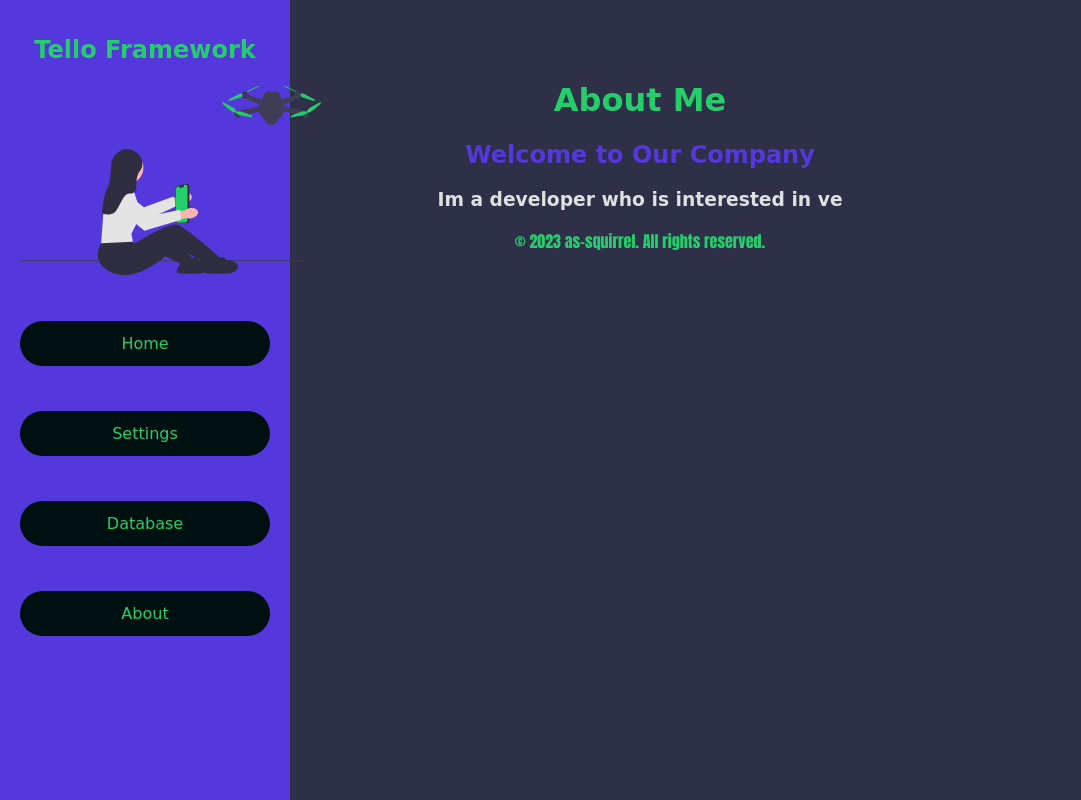
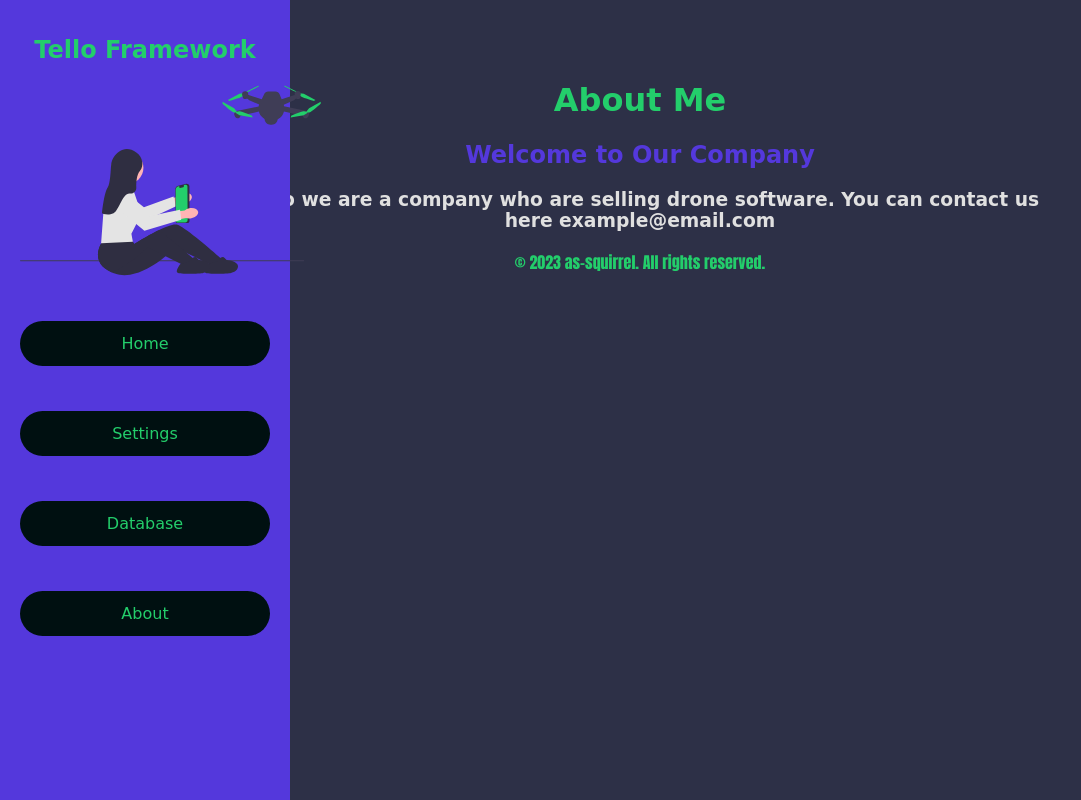
Before and after one commit to as-squirrel/Tello-Framework, a Flask app: template templates/about.html in a window 1280 px wide. Shown: the whole page, without its empty margins (0-1081 px from the left). Run offline with Flask 3, Linux system fonts and the light colour scheme; the template is opened without the code that fills it, so the values that code supplies are empty.

Commit message:
Update about.html

```diff
--- a/templates/about.html
+++ b/templates/about.html
@@ -56,7 +56,7 @@
 
     <section class="about-content">
       <h2>Welcome to Our Company</h2>
-      <h3>Im a developer who is interested in ve</h3>
+      <h3>Hello we are a company who are selling drone software. You can contact us here example@email.com</h3>
     </section>
 
 
```
